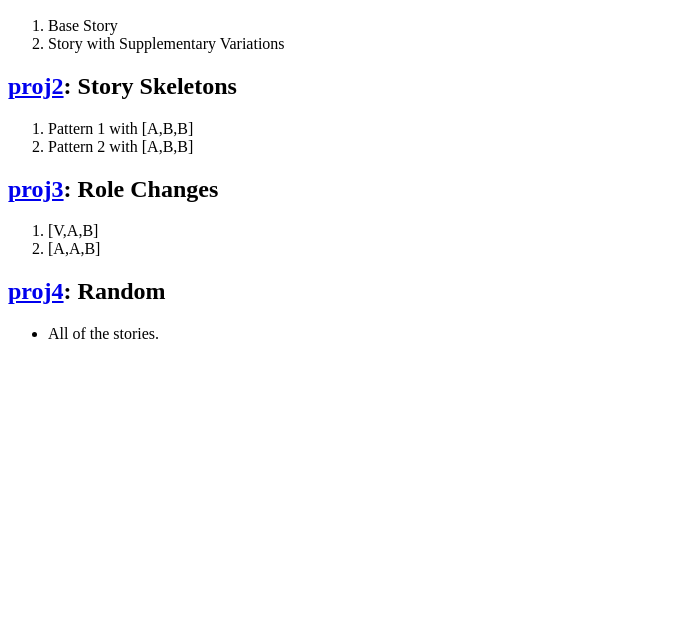
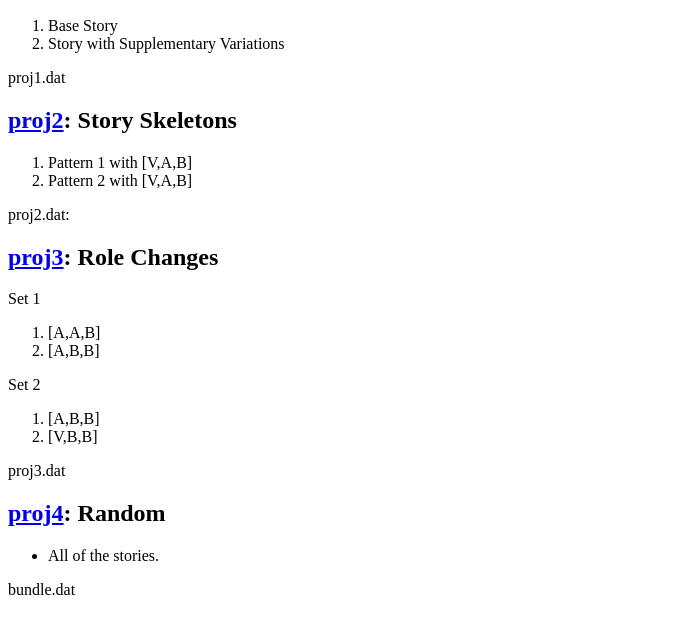
Before and after one commit to ffpaladin/rolemodel, a plain HTML site: page index.html in a window 1280 px wide. Shown: the part 172-800 px from the top of the page, without its empty margins (0-692 px from the left). Drawn offline with Linux system fonts and the light colour scheme.

Commit message:
more edits

```diff
--- a/index.html
+++ b/index.html
@@ -9,23 +9,32 @@
 		<li>Base Story</li>
 		<li>Story with Supplementary Variations</li>
 	</ol>
+	proj1.dat
 
 	<h2><a href="http://ffpaladin.github.io/rolemodel/project2.html">proj2</a>: Story Skeletons</h2>
 	<ol>
-		<li>Pattern 1 with [A,B,B]</li>
-		<li>Pattern 2 with [A,B,B]</li>
+		<li>Pattern 1 with [V,A,B]</li>
+		<li>Pattern 2 with [V,A,B]</li>
+	</ol>
+	proj2.dat:
+
+	<h2><a href="http://ffpaladin.github.io/rolemodel/project3.html">proj3</a>: Role Changes</h2>
+	Set 1
+	<ol>
+		<li>[A,A,B]</li>
+		<li>[A,B,B]</li>
+	</ol>
+	Set 2
+	<ol>
+		<li>[A,B,B]</li>
+		<li>[V,B,B]</li>
 	</ol>
 
-	<h2><a href="http://ffpaladin.github.io/rolemodel/project3.html">proj3</a>: Role Changes</h2>
-	<ol>
-		<li>[V,A,B]</li>
-		<li>[A,A,B]</li>
-	</ol>
-
+	proj3.dat
 	<h2><a href="http://ffpaladin.github.io/rolemodel/project3.html">proj4</a>: Random</h2>
 	<ul>
 	<li>All of the stories.</li>
 	</ul>
-
+	bundle.dat
     </body>
 </html>
```
